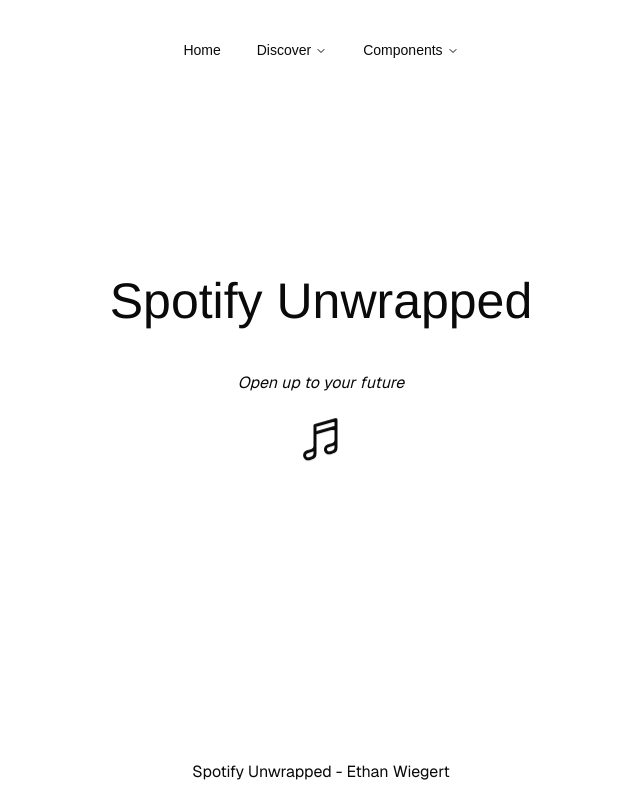
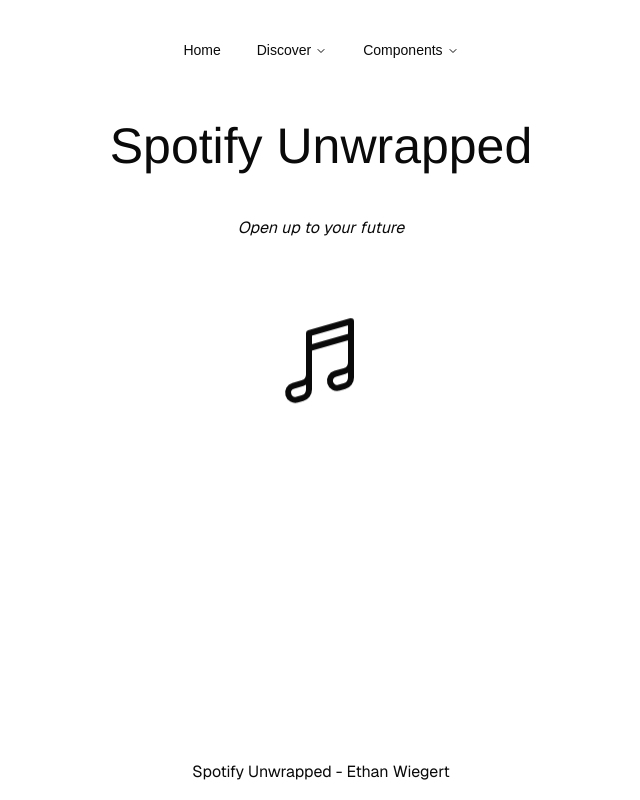
Before and after one commit to ethanwiegert/movie-oracle, a Next.js app in the folder spotify-unwrapped/: page / in a window 1280 px wide. Shown: the whole page, without its empty margins (319-959 px from the left). Built offline with nearby package versions, Linux system fonts and the light colour scheme.

Commit message:
Updates to home page layout.

```diff
--- a/spotify-unwrapped/src/app/page.tsx
+++ b/spotify-unwrapped/src/app/page.tsx
@@ -19,25 +19,25 @@
 
   return (
 
-    <div className="grid grid-rows-[20px_1fr_20px] items-center justify-items-center p-8 pb-20 gap-16 sm:p-20 font-[family-name:var(--font-geist-sans)]">
+    <div className="grid grid-rows-[20px_1fr_20px] items-center justify-items-center pt-40 font-[family-name:var(--font-geist-sans)]">
 
-      <main className="flex flex-col gap-8 row-start-2 items-center">
+      <main className="flex flex-col gap-8 row-start-1 items-center">
 
       <h1>Spotify Unwrapped</h1>
 
 
         <div className="flex gap-4 items-center flex-col sm:flex-row">
-        <h3><i>Open up to your future</i></h3>
+        <h2><i>Open up to your future</i></h2>
 
         </div>
-        <div className="flex flex-row">
+        <div className="flex flex-row pt-16">
             <div id="animation">
             {displayNote ?
-            <svg id="display-note" xmlns="http://www.w3.org/2000/svg" fill="none" viewBox="0 0 24 24" strokeWidth={1.5} stroke="currentColor" className="animate-bounce h-12 w-12">
+            <svg id="display-note" xmlns="http://www.w3.org/2000/svg" fill="none" viewBox="0 0 24 24" strokeWidth={1.5} stroke="currentColor" className="animate-bounce h-24 w-24">
                 <path strokeLinecap="round" strokeLinejoin="round" d="m9 9 10.5-3m0 6.553v3.75a2.25 2.25 0 0 1-1.632 2.163l-1.32.377a1.803 1.803 0 1 1-.99-3.467l2.31-.66a2.25 2.25 0 0 0 1.632-2.163Zm0 0V2.25L9 5.25v10.303m0 0v3.75a2.25 2.25 0 0 1-1.632 2.163l-1.32.377a1.803 1.803 0 0 1-.99-3.467l2.31-.66A2.25 2.25 0 0 0 9 15.553Z" />
             </svg>
             :
-            <div id = "box-open" className="bg-black h-12 w-12 home-box home-box-open"></div>}
+            <div id = "box-open" className="bg-black h-24 w-24 home-box home-box-open"></div>}
             </div>
         </div>
       </main>
```
